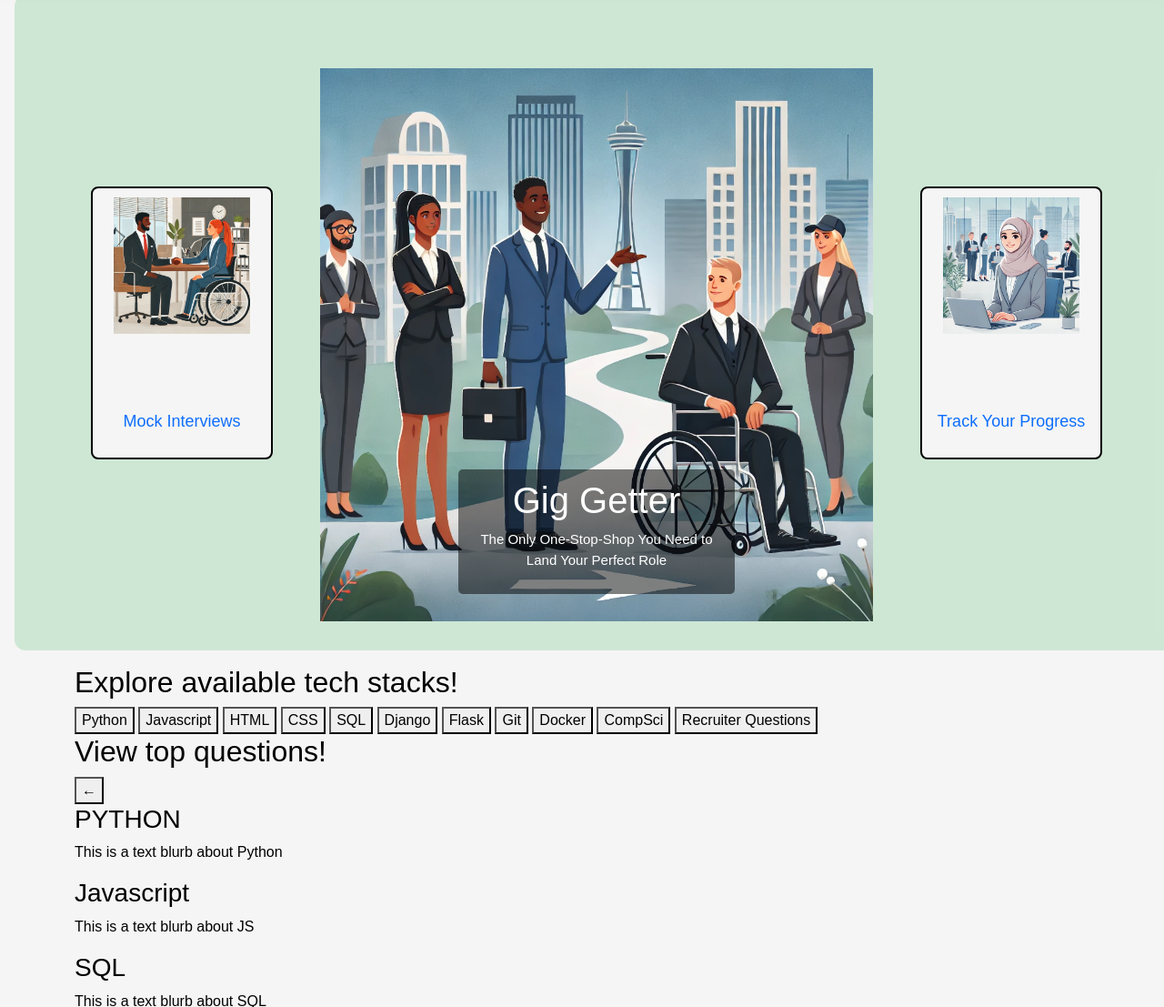
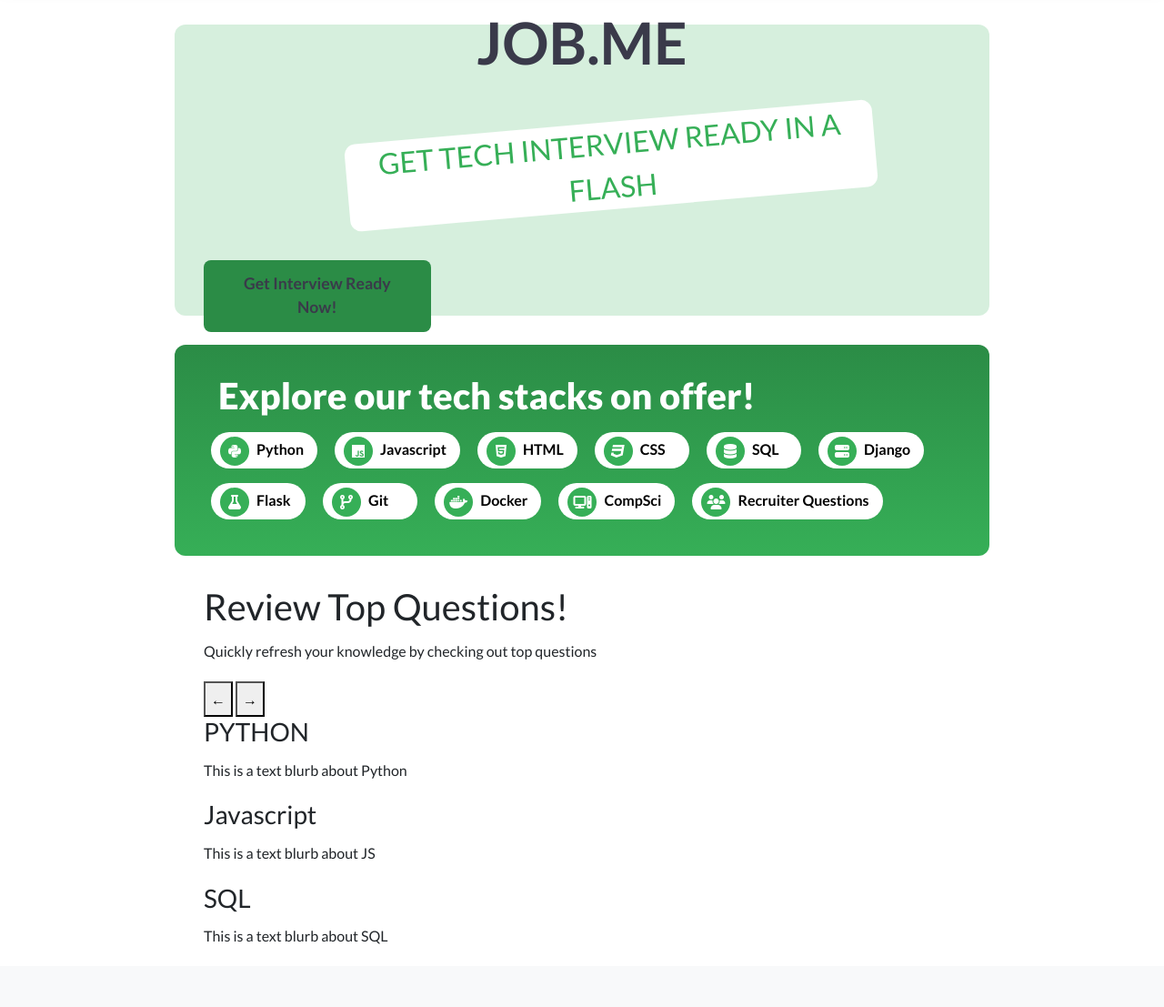
Before and after one commit to ShaAnder/elevate_hackathon_2024, a Django app: page / in a window 1280 px wide. Shown: the part 321-1428 px from the top of the page at 91% size. Run offline with Django 5.2, Linux system fonts and the light colour scheme; some libraries are stand-ins or nearby versions.

Commit message:
added first pass of home page

```diff
--- a/job_me/templates/job_me/about.html
+++ b/job_me/templates/job_me/about.html
@@ -9,7 +9,7 @@
 {% block content %}
 
 <main class="background" id="about">
-    <div class="body-container"></div>
+    <div class="about-container"></div>
     <div class="about-section">
         <div class="about-content">
             <h1>About job.me</h1>
--- a/job_me/templates/job_me/home.html
+++ b/job_me/templates/job_me/home.html
@@ -2,13 +2,13 @@
 {% load static %}
 
 {% block extra_css %}
-<link rel="stylesheet" href="{% static 'css/home.css' %}">
+<link rel="stylesheet" href="{% static 'css/about.css' %}">
 {% endblock %}
 
 {% block content %}
 
 <!-- Flex container for hero and mock interview sections -->
-<div class="hero-section-wrapper">
+{% comment %} <div class="hero-section-wrapper">
     <!-- Mock Interviews Section (Left) -->
     <div class="mock-interview-section left">
         <a href="{% url 'account_signup' %}" class="mock-interview-link" data-tooltip="Click Here to Sign in">
@@ -37,31 +37,46 @@
             </div>
         </a>
     </div>
+</div> {% endcomment %}
+
+<main class="background" id="about">
+    <div class="hero-container"></div>
+        <div class="hero-section default-container">
+            <div class="hero-content">
+                <h1>job.me</h1>
+                <p>Get tech interview ready in a flash</p>
             </div>
+            <br>
+            <button class="cta-button hero-button">Get Interview Ready Now!</button>
+        </div>
+        <div class="under"></div>
+    <div>
 
     <!-- Reinstated "Explore available tech stacks" section -->
-<div class="container">
-    <h2>Explore available tech stacks!</h2>
+    <div class="tech-container default-container">
+        <h1>Explore our tech stacks on offer!</h1>
         <div class="tech-stack">
-        <button>Python</button>
-        <button>Javascript</button>
-        <button>HTML</button>
-        <button>CSS</button>
-        <button>SQL</button>
-        <button>Django</button>
-        <button>Flask</button>
-        <button>Git</button>
-        <button>Docker</button>
-        <button>CompSci</button>
-        <button>Recruiter Questions</button>
+            <button><i class="fa-brands fa-python fa-xl"></i>Python</button>
+            <button><i class="fa-brands fa-js fa-xl"></i>Javascript</button>
+            <button><i class="fa-brands fa-html5 fa-xl"></i>HTML</button>
+            <button><i class="fa-brands fa-css3 fa-xl"></i>CSS</button>
+            <button><i class="fa-solid fa-database fa-xl"></i>SQL</button>
+            <button><i class="fa-solid fa-server fa-xl"></i>Django</button>
+            <button><i class="fa-solid fa-flask fa-xl"></i>Flask</button>
+            <button><i class="fa-solid fa-code-branch fa-xl"></i>Git</button>
+            <button><i class="fa-brands fa-docker fa-xl"></i>Docker</button>
+            <button><i class="fa-solid fa-computer fa-xl"></i>CompSci</button>
+            <button><i class="fa-solid fa-users fa-xl"></i>Recruiter Questions</button>
         </div>
-
+    </div>
     <!-- View Top Questions Section -->
-    <h2>View top questions!</h2>
-
-    <!-- Card Carousel -->
+    <div class="top-container default-container">
+        <div class="top-container-content">
+            <h1>Review Top Questions!</h1>
+            <p>Quickly refresh your knowledge by checking out top questions
             <div class="carousel-nav">
                 <button>&larr;</button>
+                <button>&rarr;</button>
                 <div class="home-card-carousel">
                     <div class="home-card">
                         <h3>PYTHON</h3>
@@ -76,10 +91,12 @@
                         <p>This is a text blurb about SQL</p>
                     </div>
                 </div>
-        <button>&rarr;</button>
+            </div>
+            <div>
         </div>
     </div>
-
+        <!-- Card Carousel -->
+</main>
 <script>
 	function toggleDarkMode() {
 		document.body.classList.toggle('dark-mode');
--- a/static/css/about.css
+++ b/static/css/about.css
@@ -41,13 +41,143 @@
 
 }
 
-/* ABOUT SECTION */
+/* HOME SECTION */
 
-.body-container{
+.hero-container {
+    height: 3rem;
+}
+
+.default-container {
+    display: block;
+    position: relative;
+    left: 15%;
+    justify-content: center;
+    flex-direction: column;
+    width: 70%;
+}
+
+.hero-section {
+    display: flex;
+
+    background-color: rgba(54, 175, 87, 0.2);
+    color: var(--main-dark);
+    padding: 2rem;
+    height: 20rem;
+    border-radius: 12px;
+
+}
+
+.hero-button {
+    display: flex;
+    width: 30%;
+    justify-content: center;
+}
+
+
+.under {
+    top: 12.5%;
+    position: absolute;
+    left: 15%;
+    justify-content: center;
+    width: 70%;
+    color: var(--main-dark);
+    padding: 3rem;
+    height: 20rem;
+    border-radius: 12px;
+    background: url("/static/images/computer-bg-hero.png") no-repeat;
+    opacity: 0.3;
+    width: 60%;
+}
+
+.hero-section h1 {
+    text-align: center;
+    color: var(--main-dark);
+    text-transform: uppercase;
+    font-size: 4rem;
+    font-weight: var(--heading-font-weight);
+}
+
+.hero-section p {
+    position: relative;
+    text-align: center;
+    color: var(--main-green-light);
+    text-transform: uppercase;
+    background-color: var(--main-lightest);
+    margin: 2rem;
+    margin-top: 3rem;
+    width: 70%;
+    left: 15%;
+    border-radius: 12px;
+    transform: rotate(-5deg);
+    font-size: 2rem;
+    font-weight: var(--subheading-font-weight);
+}
+
+.tech-container {
+    margin-top: 2rem;
+    background-image: linear-gradient(to bottom, var(--main-green-dark), var(--main-green-light));
+    color: var(--main-dark);
+    padding: 2rem;
+    height: auto;
+    border-radius: 12px;
+}
+
+.tech-container h1 {
+    margin-left: 1rem;
+    color: white;
+    font-weight: 900;
+}
+
+.tech-container i {
+    color: white;
+    background-color: var(--main-green-light) !important;
+    text-align: center;
+    width: 2rem;
+    height: 2rem;
+    font-size: 1rem;
+    border-radius: 50%;
+    line-height: 2.1;
+    color: #ffffff !important;
+    margin-right: .5rem
+}
+
+.tech-container button {
+    background-color: white;
+    border: none;
+    margin: .5rem;
+    border-radius: 30px;
+    width: auto;
+    min-width: 12.5%;
+    height: 2.5rem;
+    text-align: left;
+    padding-left: 10px;
+    padding-right: 15px;
+    padding-top: 5px;
+    padding-bottom: 5px;
+    font-weight: 600;
+}
+
+.tech-container button:hover {
+    background-color: var(--main-light);
+}
+
+.top-container {
+    width: 60%;
+    margin-top: 2rem;
+    margin-left: 2rem;
+    font-size: 1rem;
+    line-height: 2.1;
+    margin-right: .5rem
+}
+
+
+/* ABOUT PAGE */
+
+.about-container{
     height: 5rem;
    }
 
-  .about-section {
+.about-section {
     display: flex;
     justify-content: space-between;
     align-items: center;
--- a/static/css/home.css
+++ b/static/css/home.css
@@ -1,4 +1,4 @@
-/* Base Light Mode Styles */
+/* Base Light Mode Styles
 body {
     font-family: Arial, sans-serif;
     background-color: #f5f5f5;
@@ -7,139 +7,62 @@ body {
     transition: background-color 0.5s, color 0.5s;
 }
 
-/* Dark Mode Styles */
-body.dark-mode {
+ body.dark-mode {
     background-color: #2c2c2c;
     color: white;
 }
 
-/* Flex container for hero and mock interview sections */
-.hero-section-wrapper {
-    display: flex;
-    justify-content: space-between;
-    align-items: center;
-    padding: 2em;
-    background-color: rgba(54, 175, 87, 0.2);
-    color: var(--main-dark);
-    border-radius: 12px;
-    padding-top: 2rem;
-    margin: 1rem;
-    width: 100%; /* Ensures the section spans the full width */
+*/
+
+@import url('https://fonts.googleapis.com/css2?family=Lato:ital,wght@0,100;0,300;0,400;0,700;0,900;1,100;1,300;1,400;1,700;1,900&display=swap');
+
+:root {
+
+    /* setup colors for light and dark mode + green buttons */
+    /*
+        default colors:
+            - main lightest for backgrond
+            - main dark for headings / paragraphs
+            - main med for sub headings
+            - dark green for button
+
+        dark mode colors (later):
+            - nav background = main dark
+            - Heading text / paragraphs = main lightest
+            - sub headsings = main-light
+            - light green for buttons
+    /*
+
+    /* main colors */
+    --main-lightest: #ffffff;
+    --main-light: #cccccc;
+    --main-med: #555555;
+    --main-dark: #3a3a4a;
+
+    /* default light green, when we hover over buttons becomes darker */
+    --main-green-light: #36AF57;
+    --main-green-dark: #2B8C46;
+
+
+    /* box colors for light and dark mode */
+    --box-light-background-light: #F1F1F1;
+    --box-background-dark: #cccccc;
+
+    /* fonts */
+
+    --main-font: Lato;
+    --heading-font-weight: 700;
+    --subheading-font-weight: 400;
+    --paragraph-font-weight: 300;
+
 }
 
-/* Hero section styles */
-.hero {
-    flex: 2; /* Hero takes up more space compared to side divs */
-    text-align: center;
-    position: relative;
+body {
+    font-family: var(--main-font);
 }
 
-.hero img {
-    width: 100%;
-    height: auto;
-    object-fit: contain;
-}
 
-/* Animated text inside the hero section */
-.hero-text {
-    position: absolute;
-    top: 50%;
-    left: 50%;
-    transform: translate(-50%, -50%) scale(0.2);
-    text-align: center;
-    color: white;
-    font-size: 15px;
-    z-index: 1;
-    background-color: rgba(0, 0, 0, 0.5);
-    padding: 10px;
-    border-radius: 5px;
-    animation: zoomInAndMoveDown 6s ease forwards;
-}
 
-/* Animation Keyframes */
-@keyframes zoomInAndMoveDown {
-    0% {
-        transform: translate(-50%, -50%) scale(0.2); /* Start small and centered */
-    }
-    50% {
-        transform: translate(-50%, -50%) scale(1); /* Fully zoomed in and centered */
-    }
-    100% {
-        transform: translate(-50%, 100%) scale(1); /* Move down below the characters */
-    }
-}
-
-/* Mock Interview Section */
-.mock-interview-section {
-    flex: 1;
-    display: flex;
-    flex-direction: column;
-    justify-content: center;
-    align-items: center;
-}
-
-.mock-interview {
-    border: 2px solid black;
-    width: 200px;
-    height: 300px;
-    text-align: center;
-    display: flex;
-    flex-direction: column;
-    justify-content: space-between;
-    align-items: center;
-    font-size: 18px;
-    padding: 10px;
-    border-radius: 8px;
-    background-color: #f5f5f5;
-    transition: background-color 0.3s, transform 0.3s;
-    cursor: pointer;
-}
-
-.mock-interview:hover {
-    background-color: #e0e0e0;
-    transform: scale(1.05); /* Slight zoom effect on hover */
-}
-
-.mock-interview p {
-    font-size: 18px;
-    margin-top: 10px;
-}
-
-.mock-interview-image {
-    width: 100%;
-    height: auto;
-    object-fit: contain;
-    max-height: 150px;
-    border-radius: 5px;
-}
-
-/* Tooltip styling for hover on mock-interview-link */
-.mock-interview-link {
-    position: relative;
-    text-decoration: none; /* Remove underline */
-}
-
-.mock-interview-link::after {
-    content: attr(data-tooltip);
-    position: absolute;
-    left: 50%;
-    bottom: 110%; /* Adjust tooltip position */
-    transform: translateX(-50%);
-    background-color: rgba(0, 0, 0, 0.8);
-    color: white;
-    padding: 5px 10px;
-    border-radius: 5px;
-    white-space: nowrap;
-    font-size: 14px;
-    opacity: 0;
-    visibility: hidden;
-    transition: opacity 0.3s ease, visibility 0.3s ease;
-}
-
-.mock-interview-link:hover::after {
-    opacity: 1;
-    visibility: visible;
-}
 
 /* Dark Mode Toggle Button */
 .dark-mode-toggle {
```
Also changed, not shown: static/images/computer-bg-hero.png (added). Lines whose indentation alone changed are shown as unchanged.
